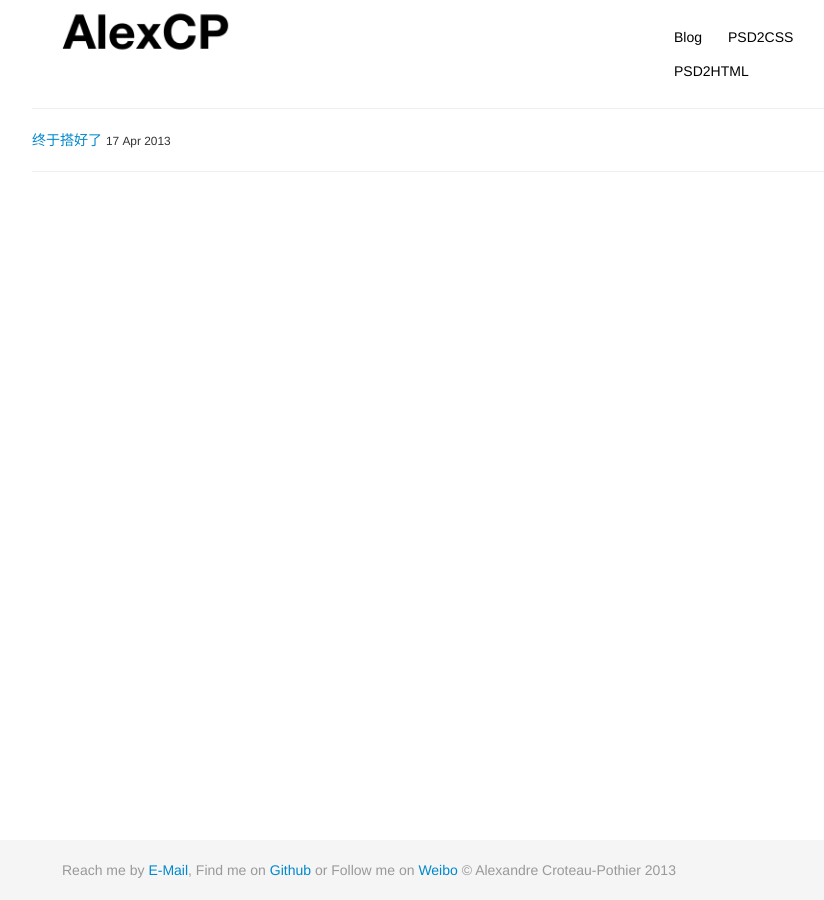
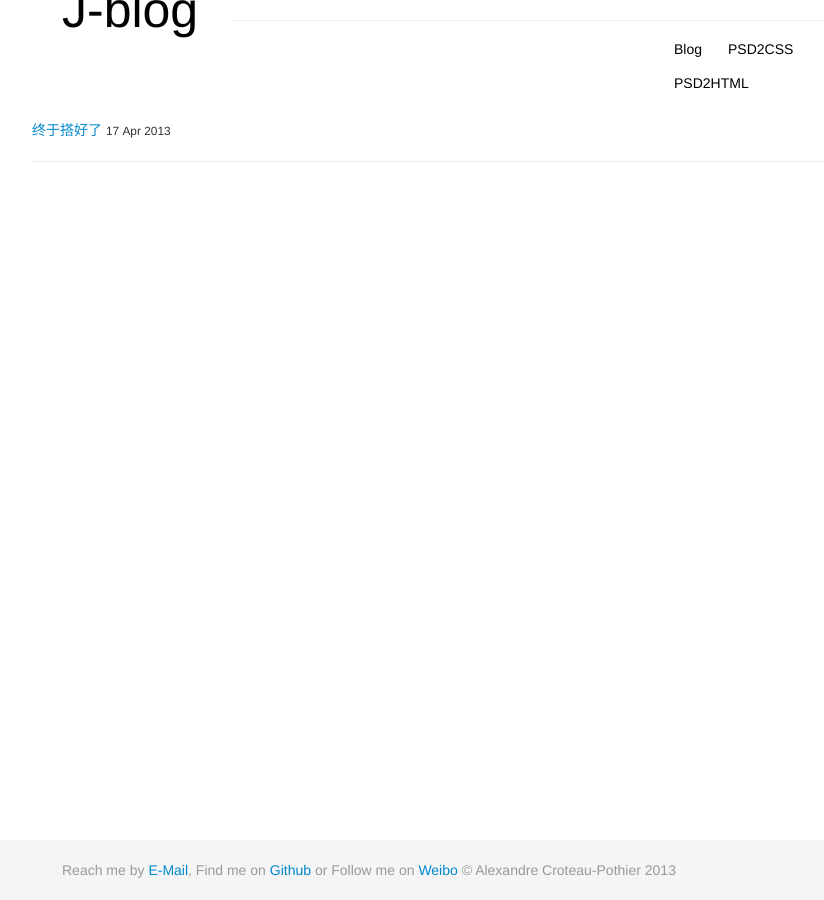
Before and after one commit to wanxianjia/blog, a Jekyll site: the page built from index.html, in a window 1280 px wide. Shown: the whole page, without its empty margins (178-1002 px from the left). Built offline with Jekyll 4.4.1, drawn with Linux system fonts in a browser that asks for light colours; Markdown is read by kramdown in place of the engine named in the settings.

Commit message:
update style

```diff
--- a/_layouts/default.html
+++ b/_layouts/default.html
@@ -10,6 +10,12 @@
     <!--[if lt IE 9]>
     <script src="http://html5shim.googlecode.com/svn/trunk/html5.js"></script>
     <![endif]-->
+	<style>
+	#header{ overflow:hidden;}
+	#header .span2{ float:left;}
+	#header .span2 a{ overflow:hidden; font-size:50px;}
+	#header .nav{ float:right;}
+	</style>
   </head>
   <body>
     <div id="wrap">
@@ -18,14 +24,12 @@
       <div id="header" class="row">
         <div class="span2">
           <a href="/">
-            <img src="./img/alexcp_web_developer_from_montreal_ruby_rails.png" alt="alexcp web developer from montreal ruby" width="177" height="66" />
+            J-blog
           </a>
         </div>
-
-        <br />
         <ul class="nav nav-pills offset6">
           <li><a href="/">Blog</a></li>
-          <li><a href="/about_me.html">PSD2CSS</a></li>
+          <li><a href="/psd2css.html">PSD2CSS</a></li>
           <li><a href="https://github.com/wanxianjia/PSD2HTML">PSD2HTML</a></li>
         </ul>
       <hr />
```
